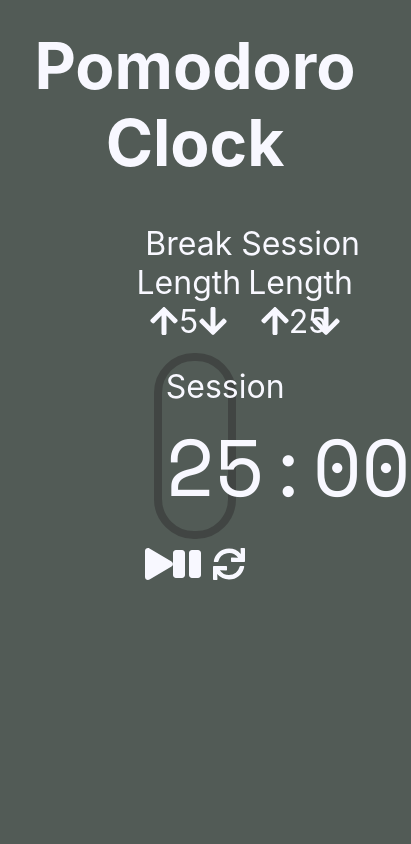
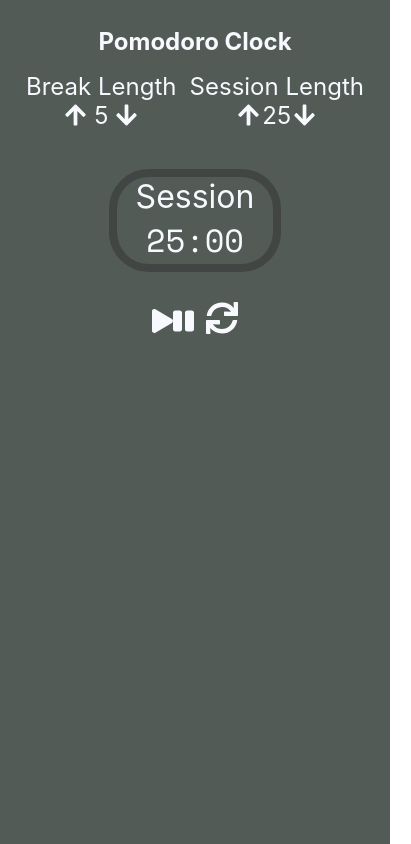
Before and after one commit to rizsyed1/pomodoro-clock, a React (Create React App) app: page / in a window 390 px wide. Shown: the whole page, 411 px wide, since content can reach past the window. Built offline with nearby package versions, Linux system fonts and the light colour scheme.

Commit message:
added mobile responsive CSS

```diff
--- a/package.json
+++ b/package.json
@@ -2,7 +2,7 @@
   "name": "pomodoro-clock",
   "version": "0.1.0",
   "private": true,
-  "homepage": "https://github.com/RizwanSyed357/pomodoro-clock",
+  "homepage": "https://rizwansyed357.github.io/pomodoro-clock/",
   "dependencies": {
     "@fortawesome/fontawesome-svg-core": "^1.2.18",
     "@fortawesome/free-solid-svg-icons": "^5.8.2",
--- a/src/App.css
+++ b/src/App.css
@@ -1,24 +1,52 @@
-html{
+.pomodoro{
   background-color: #525B56;
   height: 100vh;
   color: #f8f8ff;
   text-align: center
 }
 
+.title{
+  display: inline-block;
+  margin-top: 7%;
+  font-size: 1.5em;
+}
+
 .timeAdjusterContainer{
   display: flex;
   justify-content: space-around;
-  margin-left: 35%;
-  width: 30%;
-  font-size: 2em;
-}
-
-.title{
-  margin-top: 7%;
-  font-size: 4em;
+  margin-left: 5%;
+  width: 90%;
+  font-size: 1.5em
 }
 
 .timerAndButtons{
   padding-top: 3%;
   text-align: center
 }
+
+@media (mid-width: 1024px){
+  html{
+    background-color: #525B56;
+    height: 100vh;
+    color: #f8f8ff;
+    text-align: center
+  }
+
+  .title{
+    margin-top: 7%;
+    font-size: 4em;
+  }
+
+  .timeAdjusterContainer{
+    display: flex;
+    justify-content: space-around;
+    margin-left: 35%;
+    width: 30%;
+    font-size: 2em;
+  }
+
+  .timerAndButtons{
+    padding-top: 3%;
+    text-align: center
+  }
+}
--- a/src/PlayPauseButton/PlayPauseButton.css
+++ b/src/PlayPauseButton/PlayPauseButton.css
@@ -2,5 +2,14 @@
     background-color: #525B56;
     color: #f8f8ff;
     border-style: none;
-    font-size: 2em;
+    font-size: 1.5em;
 }
+
+@media (mid-width: 1024px){
+    .playPauseButton{
+        background-color: #525B56;
+        color: #f8f8ff;
+        border-style: none;
+        font-size: 2em;
+    }
+}
--- a/src/TimeAdjuster/TimeAdjuster.css
+++ b/src/TimeAdjuster/TimeAdjuster.css
@@ -5,5 +5,17 @@
 .time{
     display: inline-block;
     width: 20%;
+}
 
+
+
+@media (mid-width: 1024px){
+    .timeContainer{
+        display: inline-block;
+    }
+
+    .time{
+        display: inline-block;
+        width: 20%;
+    }
 }
--- a/src/TimeAdjuster/TimeAdjuster.js
+++ b/src/TimeAdjuster/TimeAdjuster.js
@@ -15,9 +15,9 @@ function TimeAdjuster({time, downArrowClick, upArrowClick, timeAdjusterName}) {
         <div className='timeContainer'>
             <span className='header'>{timeAdjusterName}</span>
             <br />
-            <span onClick={upArrowClick} className='arrowUp'><FontAwesomeIcon icon={faArrowUp}/></span>
+            <span onClick={upArrowClick} className='arrow'><FontAwesomeIcon icon={faArrowUp}/></span>
             <span className='time'>{timeDisplay(time)}</span>
-            <span onClick={downArrowClick} className='arrowDown'><FontAwesomeIcon  icon={faArrowDown} /></span>
+            <span onClick={downArrowClick} className='arrow'><FontAwesomeIcon  icon={faArrowDown} /></span>
         </div>
     )
 }
--- a/src/Timer/Timer.css
+++ b/src/Timer/Timer.css
@@ -4,11 +4,11 @@
     display: flex;
     justify-content: center;
     flex-direction: column;
-    width: 15%;
-    margin-bottom: 2%;
+    width: 40%;
+    margin-top: 7%;
     margin-left: auto;
     margin-right: auto;
-    padding: 1.5% 1%;
+    margin-bottom: 7%;
     border-radius: 40px;
     border-style: solid;
     border-color: rgba(48, 48, 48, 0.5);
@@ -21,7 +21,33 @@
 
 .timeDisplay{
     font-family: 'Space Mono', monospace;
-    font-size: 5em;
+    font-size: 2em;
 }
 
-;
+@media (mid-width: 1024px){
+
+    .timerContainer{
+        display: flex;
+        justify-content: center;
+        flex-direction: column;
+        width: 15%;
+        margin-bottom: 2%;
+        margin-left: auto;
+        margin-right: auto;
+        padding: 1.5% 1%;
+        border-radius: 40px;
+        border-style: solid;
+        border-color: rgba(48, 48, 48, 0.5);
+        border-width: 0.5em;
+    }
+
+    .titleSession{
+        font-size: 2em;
+    }
+
+    .timeDisplay{
+        font-family: 'Space Mono', monospace;
+        font-size: 5em;
+    }
+
+}
```
